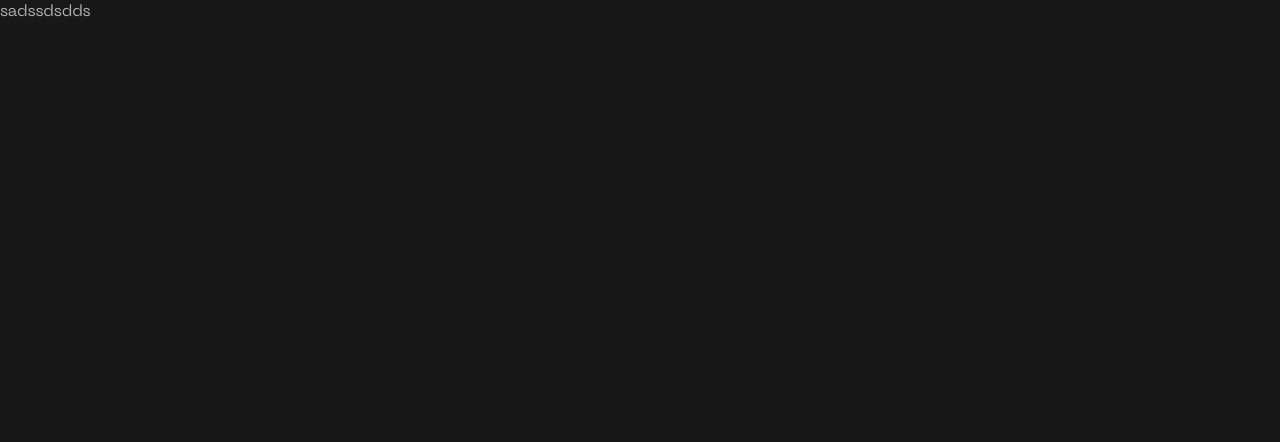
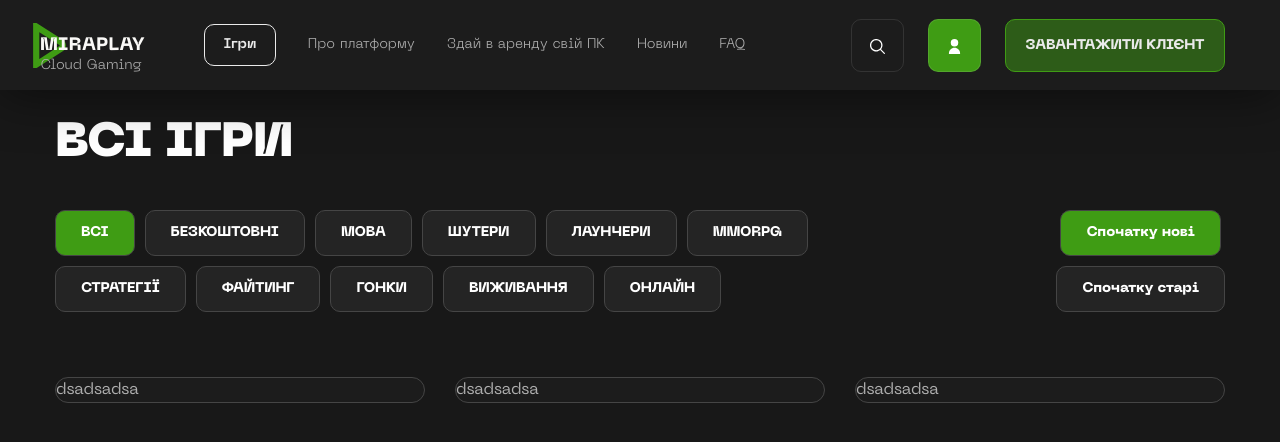
Before and after one commit to alexross2502/miraplay_test_client, a React (Create React App) app: page /games_lib in a window 1280 px wide. Shown: the top 442 px of the page. Built offline with nearby package versions, Linux system fonts and the light colour scheme; no server answers.

Commit message:
add: GameSection

```diff
--- /dev/null
+++ b/src/Components/GameSection/FilterItem.jsx
@@ -0,0 +1,22 @@
+import style from "./gameSection.module.css";
+
+const FilterItem = ({ text, activeGenre, setActiveGenre }) => {
+  async function clickHandler() {
+    setActiveGenre(text);
+  }
+
+  return (
+    <div
+      className={`${style.filterItem} ${
+        activeGenre === text ? style.filterItemSelected : null
+      }`}
+      onClick={() => {
+        clickHandler();
+      }}
+    >
+      {text}
+    </div>
+  );
+};
+
+export default FilterItem;
--- /dev/null
+++ b/src/Components/GameSection/GameCard.jsx
@@ -0,0 +1,7 @@
+import style from "./gameSection.module.css";
+
+const GameCard = () => {
+  return <div className={style.gamesContainer_item}>dsadsadsa</div>;
+};
+
+export default GameCard;
--- /dev/null
+++ b/src/Components/GameSection/GameSection.jsx
@@ -0,0 +1,71 @@
+import { useState } from "react";
+import FilterItem from "./FilterItem";
+import style from "./gameSection.module.css";
+import GameCard from "./GameCard";
+
+const GameSection = () => {
+  const [activeGenre, setActiveGenre] = useState("ВСІ");
+  const [activeAge, setActiveAge] = useState(true);
+  const genres = [
+    "ВСІ",
+    "БЕЗКОШТОВНІ",
+    "MOBA",
+    "ШУТЕРИ",
+    "ЛАУНЧЕРИ",
+    "MMORPG",
+    "СТРАТЕГІЇ",
+    "ФАЙТИНГ",
+    "ГОНКИ",
+    "ВИЖИВАННЯ",
+    "ОНЛАЙН",
+  ];
+
+  return (
+    <section className={style.container}>
+      <h4 className={style.container_header}>ВСІ ІГРИ</h4>
+      <div className={style.container_settings}>
+        <div className={style.container_settings__filter}>
+          {genres.map((text) => {
+            return (
+              <FilterItem
+                text={text}
+                activeGenre={activeGenre}
+                setActiveGenre={setActiveGenre}
+                key={text}
+              />
+            );
+          })}
+        </div>
+        <div className={style.container_settings__age}>
+          <div
+            className={`${style.filterItem} ${
+              activeAge ? style.filterItemSelected : null
+            }`}
+            onClick={() => {
+              setActiveAge(!activeAge);
+            }}
+          >
+            Спочатку нові
+          </div>
+          <div
+            className={`${style.filterItem} ${
+              !activeAge ? style.filterItemSelected : null
+            }`}
+            onClick={() => {
+              setActiveAge(!activeAge);
+            }}
+          >
+            Спочатку старі
+          </div>
+        </div>
+      </div>
+      <div className={style.gamesContainer}>
+        <GameCard />
+        <GameCard />
+        <GameCard />
+      </div>
+    </section>
+  );
+};
+
+export default GameSection;
--- /dev/null
+++ b/src/Components/GameSection/gameSection.module.css
@@ -0,0 +1,69 @@
+.container {
+  margin: 0 auto;
+  margin-top: 120px;
+  min-height: 500px;
+  padding-bottom: 50px;
+  width: 1170px;
+}
+.container_header {
+  color: #fff;
+  font-size: 48px;
+  font-weight: 900;
+  line-height: 100%;
+  margin-bottom: 42px;
+}
+.container_settings {
+  display: flex;
+  justify-content: space-between;
+}
+.container_settings__filter {
+  display: flex;
+  flex-wrap: wrap;
+  gap: 10px;
+  width: 800px;
+}
+.filterItem {
+  align-items: center;
+  background: #242424;
+  border: 1px solid #454545;
+  border-radius: 10px;
+  color: #fff;
+  cursor: pointer;
+  display: flex;
+  font-size: 14px;
+  font-weight: 800;
+  height: 46px;
+  justify-content: center;
+  line-height: 143%;
+  padding: 0 25px;
+}
+.filterItemSelected {
+  background-color: #3f9c14;
+}
+.container_settings__age {
+  display: flex;
+  flex-direction: column;
+  gap: 10px;
+  align-items: center;
+}
+
+.gamesContainer {
+  display: flex;
+  flex-wrap: wrap;
+  gap: 30px;
+  margin-top: 65px;
+  width: 100%;
+}
+.gamesContainer_item {
+  background: #1c1c1c;
+  border: 1px solid #454545;
+  border-radius: 20px;
+  cursor: pointer;
+  display: flex;
+  flex-direction: column;
+  justify-content: flex-end;
+  outline: none;
+  overflow: hidden;
+  position: relative;
+  width: 370px;
+}
--- a/src/Components/RegistrationForm/RegistrationForm.jsx
+++ b/src/Components/RegistrationForm/RegistrationForm.jsx
@@ -4,6 +4,7 @@ import { ReactComponent as CloseSVG } from "./close.svg";
 import modalHandler from "../../utils/modalHandler";
 import Api from "../../utils/api";
 import { useForm } from "react-hook-form";
+import { useNavigate } from "react-router-dom";
 
 const RegistrationForm = ({
   isModalActive,
@@ -13,7 +14,6 @@ const RegistrationForm = ({
   setModalType,
 }) => {
   const [isRegistrationActive, setRegistrationActive] = useState(true);
-
   const {
     handleSubmit,
     register,
@@ -22,17 +22,16 @@ const RegistrationForm = ({
   } = useForm({
     mode: "onBlur",
   });
+  const navigate = useNavigate();
 
   function formSwitch(prevState) {
     setRegistrationActive(!prevState);
   }
 
   async function submitFunction(atr) {
-    if (isRegistrationActive) {
-      return registrationController(atr.login, atr.password);
-    } else {
-      return authorizationController(atr.login, atr.password);
-    }
+    isRegistrationActive
+      ? registrationController(atr.login, atr.password)
+      : authorizationController(atr.login, atr.password);
   }
 
   async function registrationController(login, password) {
@@ -41,6 +40,7 @@ const RegistrationForm = ({
         login,
         password,
       });
+      console.log(response);
     } catch (error) {
       console.log("error : ", error);
     }
@@ -51,6 +51,10 @@ const RegistrationForm = ({
         login,
         password,
       });
+      if (response?.status === 200) {
+        localStorage.setItem("Authorization", response?.data);
+        navigate("/games_lib");
+      }
     } catch (error) {
       console.log("error : ", error);
     }
--- a/src/Pages/GamePage/GamePage.jsx
+++ b/src/Pages/GamePage/GamePage.jsx
@@ -1,7 +1,21 @@
+import { useEffect } from "react";
+import GameSection from "../../Components/GameSection/GameSection";
+import Header from "../../Components/Header/Header";
+import Api from "../../utils/api";
+
 const GamePage = () => {
+  async function checkToken() {
+    const token = localStorage.getItem("Authorization");
+    await Api.token(token);
+  }
+  useEffect(() => {
+    checkToken();
+  });
+
   return (
     <div>
-      <div>sadssdsdds</div>
+      <Header />
+      <GameSection />
     </div>
   );
 };
--- a/src/utils/api.js
+++ b/src/utils/api.js
@@ -1,9 +1,12 @@
 import { instance } from "./axios";
 
 const Api = {
-  get: async function (url) {
+  token: async function (token) {
     return await instance({
-      url,
+      url: "token",
+      headers: {
+        Authorization: `${token}`,
+      },
     });
   },
 
```
